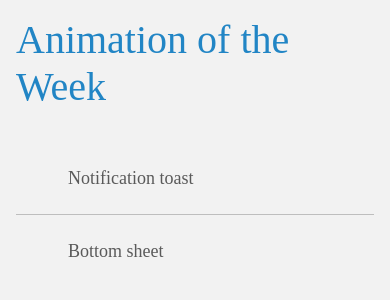
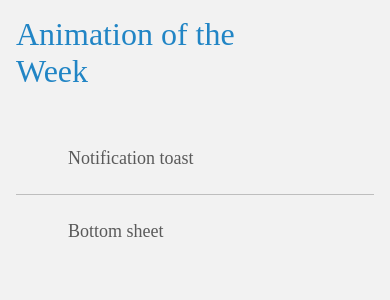
Before and after one commit to uuzelac/animation-of-the-week, a React Native app: screen / in a window 390 px wide. Shown: the top 300 px of the page. Built offline with nearby package versions, Linux system fonts and the light colour scheme; some icons are missing.

Commit message:
app title logo updated

```diff
--- a/src/screens/home/Home.tsx
+++ b/src/screens/home/Home.tsx
@@ -1,8 +1,7 @@
 import React from 'react';
 import { SafeAreaView } from 'react-native-safe-area-context';
 import { View, Text, FlatList } from 'react-native';
-import { FontAwesomeIcon } from '@fortawesome/react-native-fontawesome';
-import { faMeteor, faBell, faWindowMaximize } from '@fortawesome/free-solid-svg-icons';
+import { faBell, faWindowMaximize } from '@fortawesome/free-solid-svg-icons';
 import ListItem from './components/listItem';
 import HorizontalLine from './components/horizontalLine';
 import styles from './styles';
@@ -42,9 +41,7 @@ const Home = (): JSX.Element => {
   return (
     <SafeAreaView style={styles.container}>
       <View style={styles.containerLogo}>
-        <Text style={styles.textLogo}>
-          Animation of the {'\n'}Week <FontAwesomeIcon icon={faMeteor} color={blue} size={32} />
-        </Text>
+        <Text style={styles.textLogo}>Animation of the {'\n'}Week</Text>
       </View>
       <FlatList
         ItemSeparatorComponent={renderSeparator}
--- a/src/screens/home/styles.ts
+++ b/src/screens/home/styles.ts
@@ -12,8 +12,8 @@ const styles = StyleSheet.create({
   },
   textLogo: {
     color: blue,
-    fontFamily: 'OpenSans-Light',
-    fontSize: 40,
+    fontFamily: 'OpenSans-ExtraBold',
+    fontSize: 32,
   },
 });
 
```
